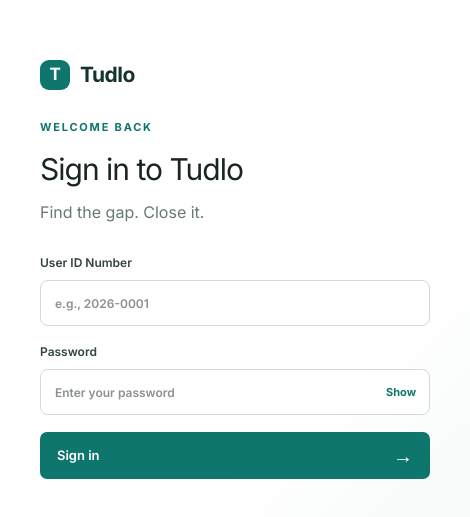
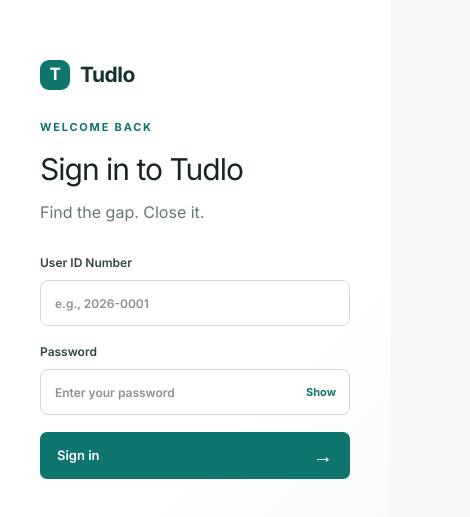
Before and after one commit to Gian-Caparas/Tudlo, a React (Vite) app in the folder frontend/tudlo/: page / in a window 390 px wide. Shown: the part 153-670 px from the top of the page, 470 px wide, since content can reach past the window. Built offline with nearby package versions, Linux system fonts and the light colour scheme; no server answers.

Commit message:
fix(login): make login card fluid so it never overflows

```diff
--- a/frontend/tudlo/src/index.css
+++ b/frontend/tudlo/src/index.css
@@ -2792,4 +2792,9 @@ tbody tr:last-child td {
     display: block;
     margin-bottom: 28px;
   }
-}
+
+    .login-card {
+    width: 100%;
+    max-width: 390px;
+  }
+}
```
